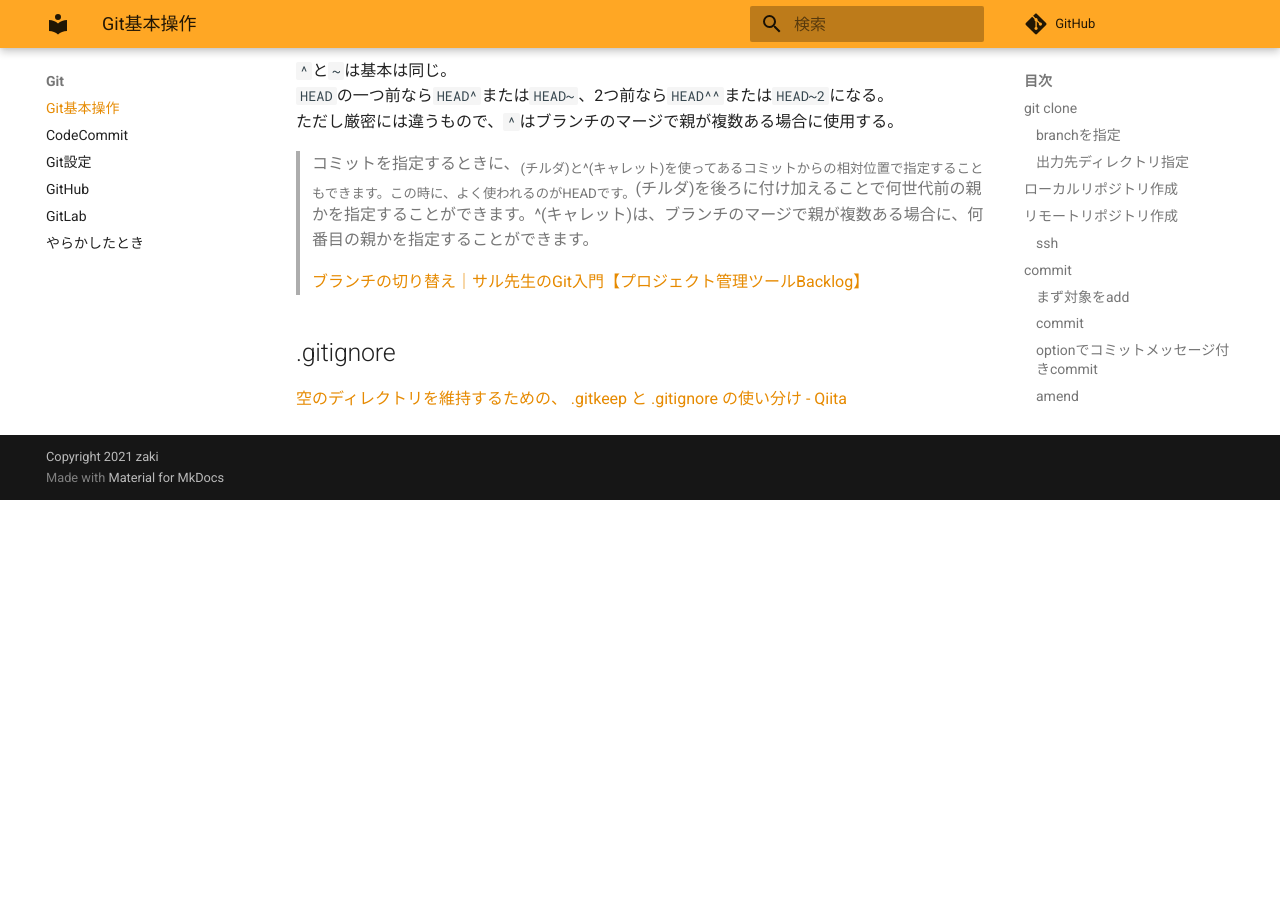
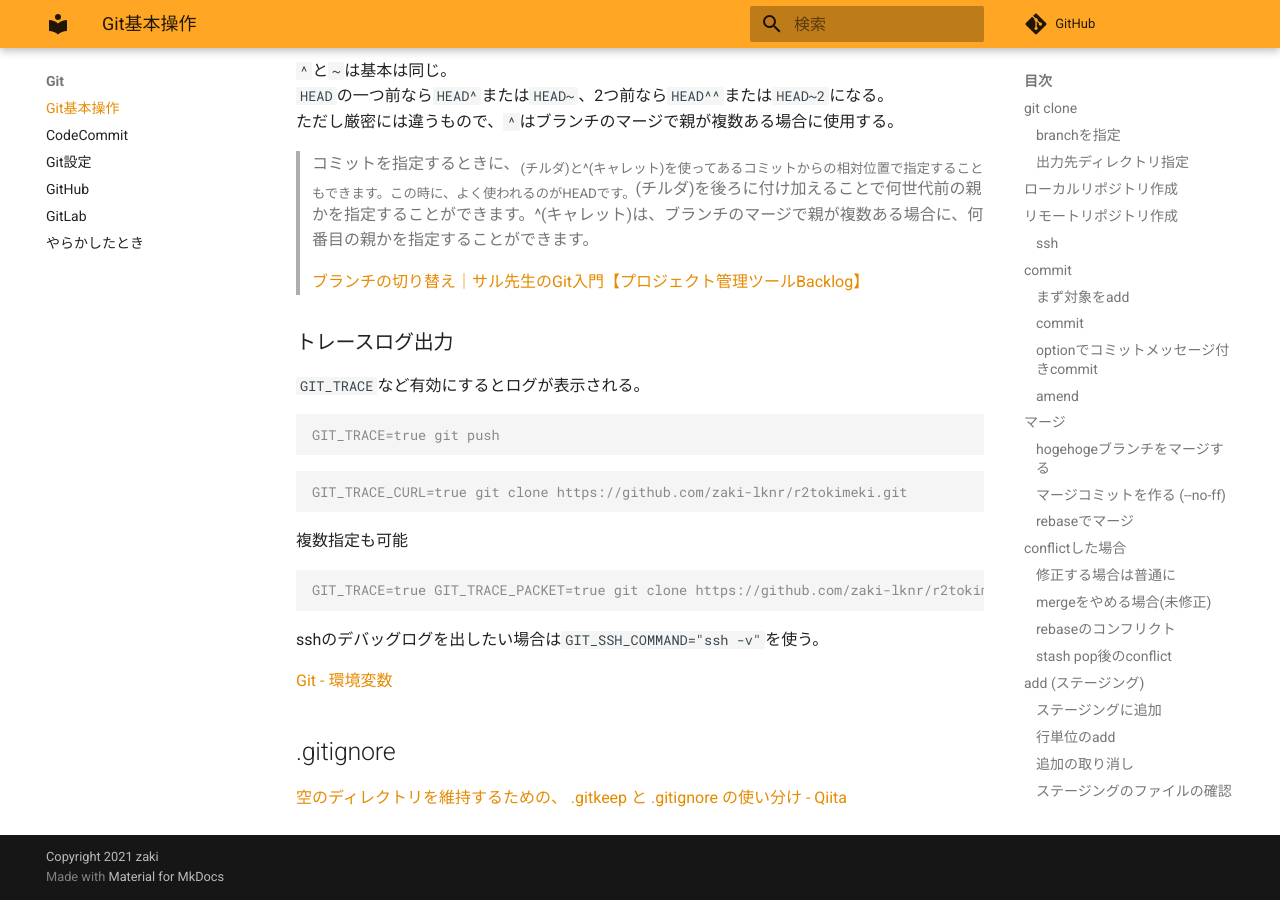
Before and after one commit to zaki-lknr/docs, an MkDocs documentation site: the page built from docs/Git/index.md, in a window 1280 px wide and 900 px high, scrolled down 16594 px. Built offline with MkDocs 1.6.1 and Material for MkDocs 9.7.7, drawn with Linux system fonts in a browser that asks for light colours; comment, search, counter and statistics services are not loaded; before the commit the page ends 17094 px from its top, so only the background shows below that.

Commit message:
add: git: トレースログ

````diff
--- a/docs/Git/index.md
+++ b/docs/Git/index.md
@@ -806,6 +806,28 @@ bc5eb56 add: git/configure: git-prompt設定後のPS1環境変数
 >
 > [ブランチの切り替え｜サル先生のGit入門【プロジェクト管理ツールBacklog】](https://backlog.com/ja/git-tutorial/stepup/03/)
 
+### トレースログ出力
+
+`GIT_TRACE`など有効にするとログが表示される。
+
+```console
+GIT_TRACE=true git push
+```
+
+```console
+GIT_TRACE_CURL=true git clone https://github.com/zaki-lknr/r2tokimeki.git
+```
+
+複数指定も可能
+
+```console
+GIT_TRACE=true GIT_TRACE_PACKET=true git clone https://github.com/zaki-lknr/r2tokimeki.git
+```
+
+sshのデバッグログを出したい場合は`GIT_SSH_COMMAND="ssh -v"`を使う。
+
+[Git - 環境変数](https://git-scm.com/book/ja/v2/Git%E3%81%AE%E5%86%85%E5%81%B4-%E7%92%B0%E5%A2%83%E5%A4%89%E6%95%B0)
+
 ## .gitignore
 
 [空のディレクトリを維持するための、 .gitkeep と .gitignore の使い分け - Qiita](https://qiita.com/ndxbn/items/f124d2b183b60cb074e2)
````
